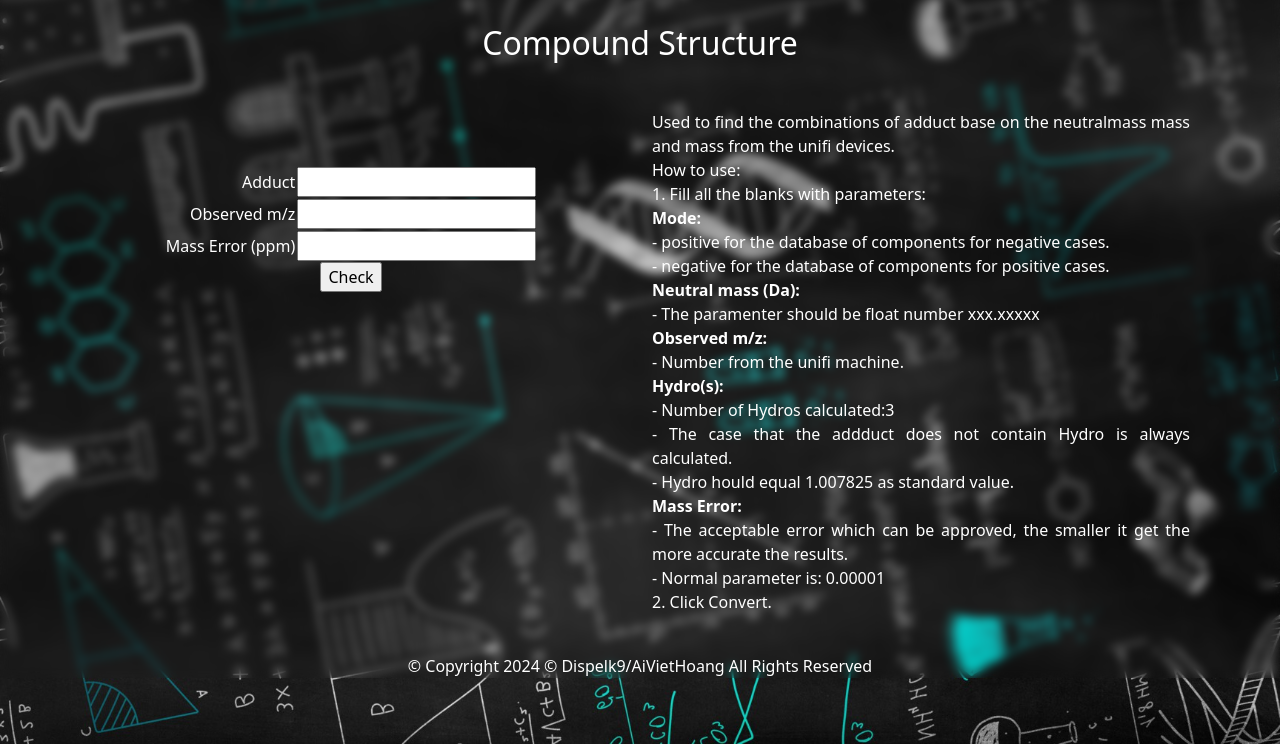
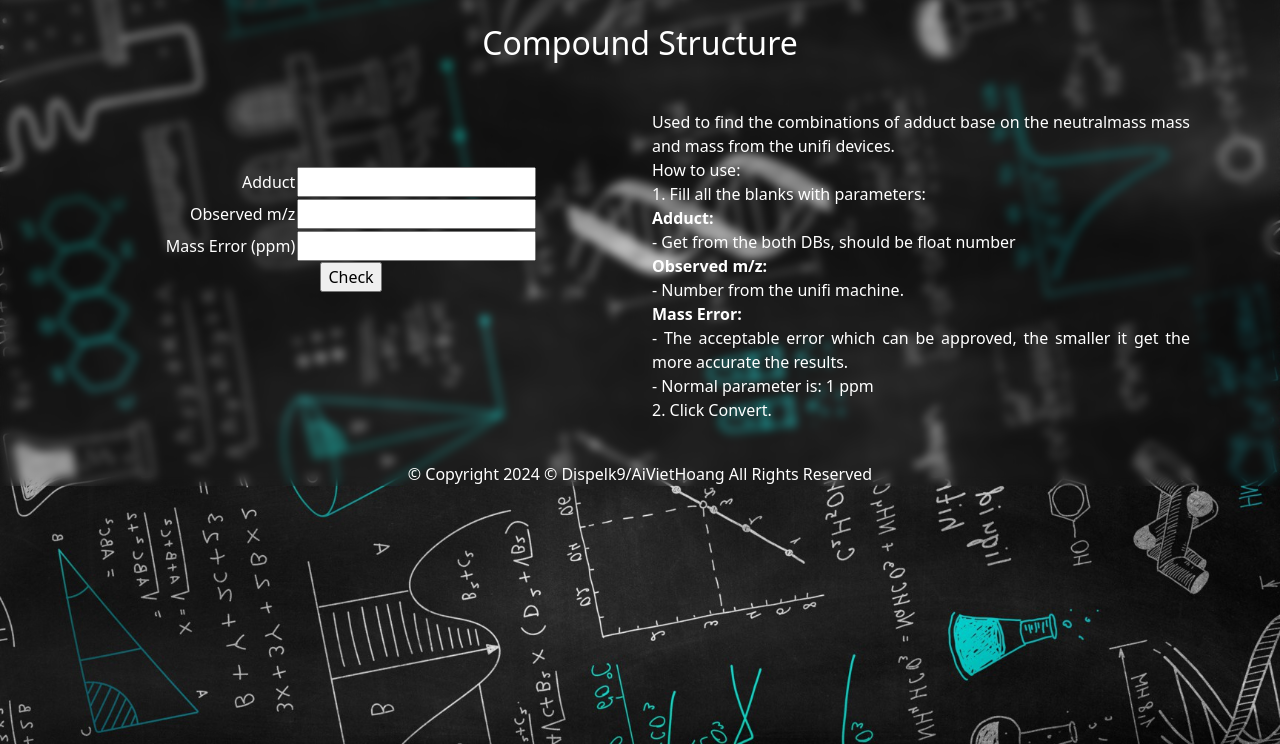
Before and after one commit to Dispelk9/Analytical_tools, a Flask app: page /compound in a window 1280 px wide. Shown: the part 56-800 px from the top of the page. Run offline with Flask 3, Linux system fonts and the light colour scheme; some libraries are stand-ins or nearby versions.

Commit message:
update compound function

```diff
--- a/compound_flask.py
+++ b/compound_flask.py
@@ -46,9 +46,12 @@ def compound():
             #    if value_list["adduct"] == i[0]:
             #        value_list["adduct"] == i[1]
             #print(value_list["adduct"])
+            b = value_list["unifi_number"] - value_list["adduct"]
+            a = value_list["mass_error"]*b + b
+            range_diff = a - b
 
-            min_mass = value_list["unifi_number"] - value_list["adduct"] - value_list["mass_error"]
-            max_mass = value_list["unifi_number"] - value_list["adduct"] + value_list["mass_error"]
+            min_mass = b - (a - b)
+            max_mass = b + (a - b)
 
             #https://pubchem.ncbi.nlm.nih.gov/rest/pug/compound/fastformula/exactmass/382.9755-383.5755/JSON
             #https://pubchem.ncbi.nlm.nih.gov/rest/pug/compound/exact_mass/range/400.0/400.05/cids/JSON
@@ -67,18 +70,19 @@ def compound():
                print(cids)
                list_of_compounds = []
                for compound in cids:
-
+                 compound_em = pcp.Compound.from_cid(compound)
                  compound_each = {
+                    "molecular_formula": "",
+                    "cid": "",
                     "foto": "",
                     "link": "",
-                    "molecular_formula" : "",
-                    "molecular_weight": "",
+                    "exact mass" : "",
                     "iupac_name": "",
                   }
-
                  c = pcp.Compound.from_cid(compound)
                  compound_each["molecular_formula"] = c.molecular_formula
-                 compound_each["molecular_weight"] = c.molecular_weight
+                 compound_each["cid"] = compound
+                 compound_each["exact mass"] = compound_em.exact_mass
                  compound_each["iupac_name"] = c.iupac_name
                  compound_each["link"]= base_url + "compound/" + str(compound)
                  compound_each["foto"]= base_url + "rest/pug/compound/cid/" + str(compound)  + "/PNG"
--- a/templates/compound.html
+++ b/templates/compound.html
@@ -97,20 +97,13 @@
                             devices.<br>
                             How to use:<br>
                             1. Fill all the blanks with parameters:<br>
-                            <strong>Mode:</strong><br>
-                            - positive for the database of components for negative cases.<br>
-                            - negative  for the database of components for positive cases.<br>
-                            <strong>Neutral mass (Da):</strong><br>
-                            - The paramenter should be float number xxx.xxxxx<br>
+                            <strong>Adduct:</strong><br>
+                            - Get from the both DBs, should be float number<br>
                             <strong>Observed m/z:</strong><br>
                             - Number from the unifi machine.<br>
-                            <strong>Hydro(s):</strong><br>
-                            - Number of Hydros calculated:3<br>
-                            - The case that the addduct does not contain Hydro is always calculated.<br>
-                            - Hydro hould equal 1.007825 as standard value.<br>
                             <strong>Mass Error:</strong><br>
                             - The acceptable error which can be approved, the smaller it get the more accurate the results.<br>
-                            - Normal parameter is: 0.00001<br>
+                            - Normal parameter is: 1 ppm<br>
                             2. Click Convert.<br>
                             </p>
                     </div>
```
Also changed, not shown: templates/compound_result.html (+8 -4 lines), templates/index.html (+4 -4 lines).
